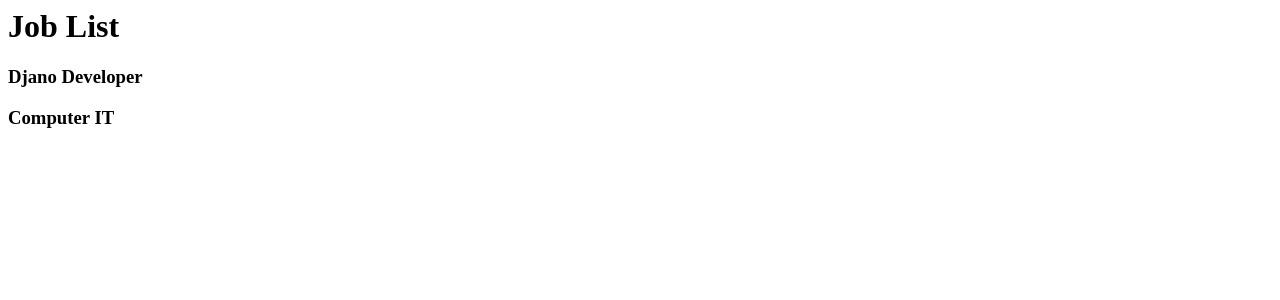
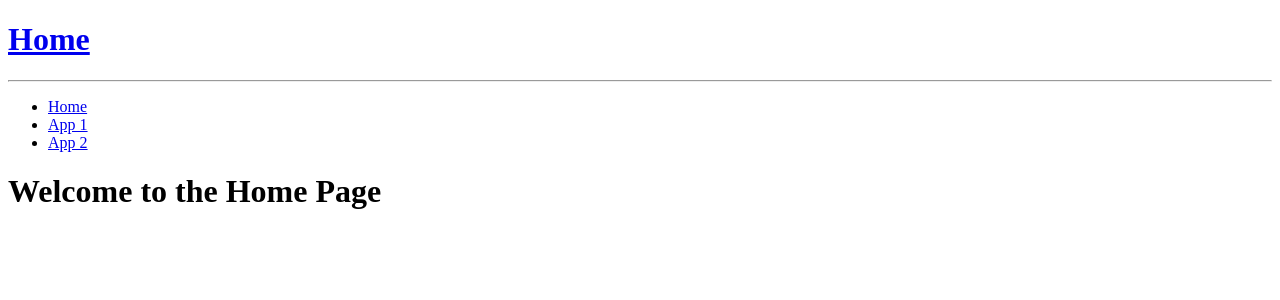
Before and after one commit to AhmedRefaat/WebTrail1, a Django app: page /Jobs/ in a window 1280 px wide. Shown: the top 300 px of the page. Run offline with Django 5.2, Linux system fonts and the light colour scheme; data comes from the database, SQL or seed files in the repository; both versions use the stored data as it was after the commit.

Commit message:
Multiple changes added in this commit: Add a base.html file that shall be included in all html pages Add new home page for the job ( math app ) Updte url.py page to redirect to the new homepage Update the view.py to have a homepage view Update each of the Math_problem4.html and report.html files to include the base.html

```diff
--- /dev/null
+++ b/job/templates/job/home.html
@@ -0,0 +1,6 @@
+{% extends 'base.html' %}
+{% block title %}Math_Application Homepage{% endblock %}
+{% block content %}
+    <h1>Welcome to the Home Page</h1>
+    <!-- Additional content for the home page goes here -->
+{% endblock %}
--- a/job/urls.py
+++ b/job/urls.py
@@ -3,7 +3,8 @@ from . import views
 
 urlpatterns = [
 
-    path('', views.job_list),
+    # path('', views.job_list),
+    path('', views.math_home, name='math_home'),
     path('all', views.job_list),
     path('<int:id>', views.job_detail),
     path('problems1', views.Add_Sub_Problems),
--- a/job/views.py
+++ b/job/views.py
@@ -22,6 +22,10 @@ def job_detail(request, id):
     job_detail = Job.objects.get(id=id)
     context = {'job':job_detail}
     return render(request, 'job/job_detail.html', context)
+
+def math_home (request):
+    context = {}
+    return render(request, 'job/home.html', context)
 
 def Add_Sub_Problems(request):
     problem = get_problem()
--- a/project/settings.py
+++ b/project/settings.py
@@ -57,7 +57,9 @@ ROOT_URLCONF = "project.urls"
 TEMPLATES = [
     {
         "BACKEND": "django.template.backends.django.DjangoTemplates",
-        "DIRS": [],
+        "DIRS": [
+            BASE_DIR / 'templates'
+        ],
         "APP_DIRS": True,
         "OPTIONS": {
             "context_processors": [
--- /dev/null
+++ b/templates/base.html
@@ -0,0 +1,32 @@
+<!DOCTYPE html>
+<html lang="en">
+<head>
+    <meta charset="UTF-8">
+    <meta name="viewport" content="width=device-width, initial-scale=1.0">
+    <title>{% block title %}My Django Project{% endblock %}</title>
+    {% block head %}{% endblock %}
+
+    <a href="/">
+        <h1>Home</h1>
+    </a>
+    <hr>
+    <!-- Additional head elements can be placed here -->
+</head>
+<body>
+    <div id="container">
+        <div id="sidebar">
+            <!-- Navigation Menu -->
+            <ul>
+                <li><a href="{% url 'math_home' %}">Home</a></li>
+                <!-- Add other app links here -->
+                <li><a href="{% url 'math_home' %}">App 1</a></li>
+                <li><a href="{% url 'math_home' %}">App 2</a></li>
+                <!-- More links for other apps -->
+            </ul>
+        </div>
+        <div id="content">
+            {% block content %}{% endblock %}
+        </div>
+    </div>
+</body>
+</html>
```
Also changed, not shown: job/templates/job/math_problem4.html (+10 -8 lines), job/templates/job/report.html (+7 -8 lines), db.sqlite3, 1 other file.
